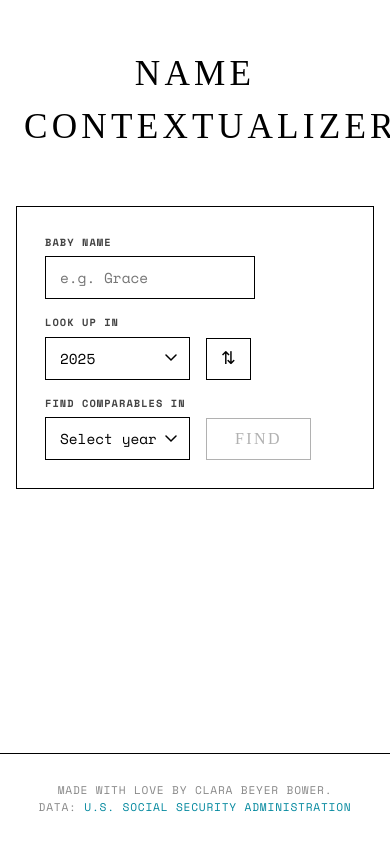
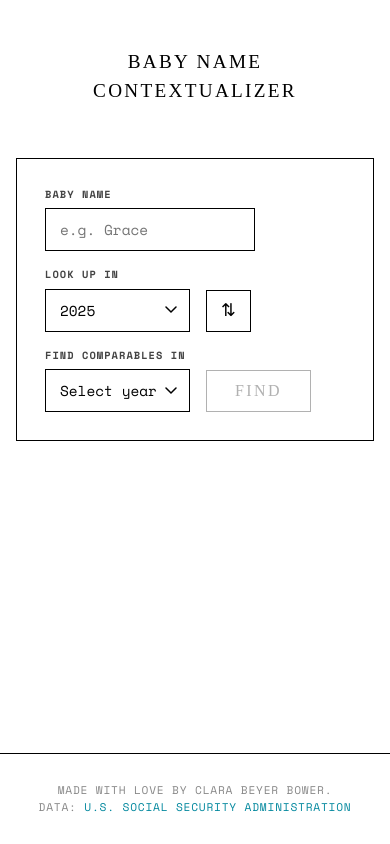
Before and after one commit to csb324/name-contextualizer, a React (Vite) app: page / in a window 390 px wide. Built offline with nearby package versions, Linux system fonts and the light colour scheme; a web font is replaced by a local one.

Commit message:
fix name too long on mobile

```diff
--- a/src/App.css
+++ b/src/App.css
@@ -415,7 +415,7 @@ footer a:hover {
 /* Responsive */
 @media (max-width: 600px) {
   .app-header h1 {
-    font-size: 2.2em;
+    font-size: 1.2em;
   }
 
   main {
--- a/src/App.jsx
+++ b/src/App.jsx
@@ -66,7 +66,7 @@ export default function App() {
   return (
     <div className="app">
       <header className="app-header">
-        <h1>Name Contextualizer</h1>
+        <h1>Baby Name Contextualizer</h1>
       </header>
 
       <main>
```
